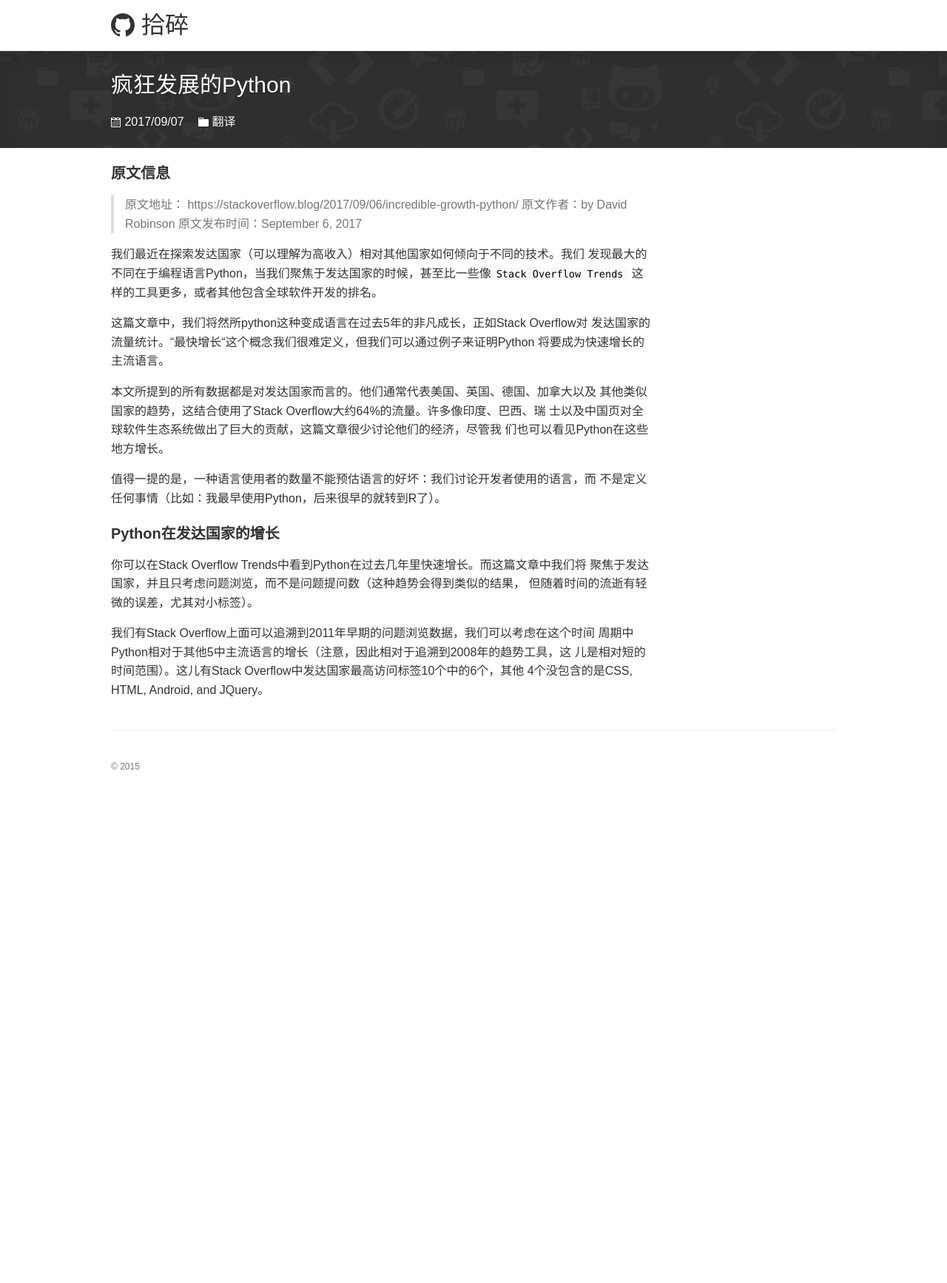
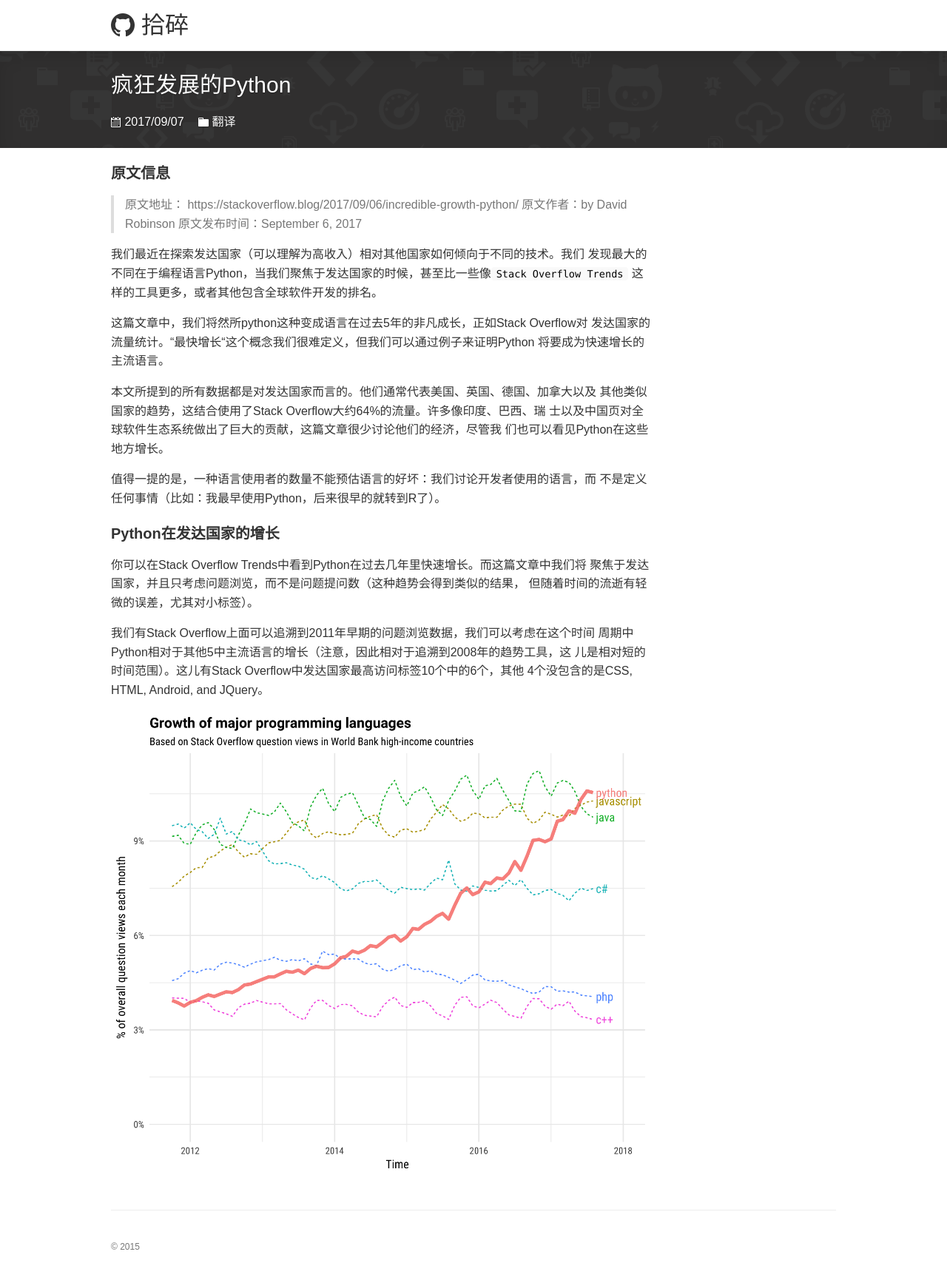
Before and after one commit to rtyan/rtyan.github.io, a Jekyll site: the page built from _posts/2017-09-07-growth-of-python.md, in a window 1280 px wide. Shown: the whole page at 74% size. Built offline with Jekyll 4.4.1, drawn with Linux system fonts in a browser that asks for light colours; before the commit the page ends 1085 px from its top, so only the background shows below that.

Commit message:
growth of python

```diff
--- a/_posts/2017-09-07-growth-of-python.md
+++ b/_posts/2017-09-07-growth-of-python.md
@@ -34,3 +34,5 @@ categories: 翻译
 周期中Python相对于其他5中主流语言的增长（注意，因此相对于追溯到2008年的趋势工具，这
 儿是相对短的时间范围）。这儿有Stack Overflow中发达国家最高访问标签10个中的6个，其他
 4个没包含的是CSS, HTML, Android, and JQuery。
+
+![主流语言的增长]({{ site.url }}/assets/images/posts/growth-of-major-language.png)
```
Also changed, not shown: assets/images/posts/growth-of-major-language.png (added), 1 other file.
